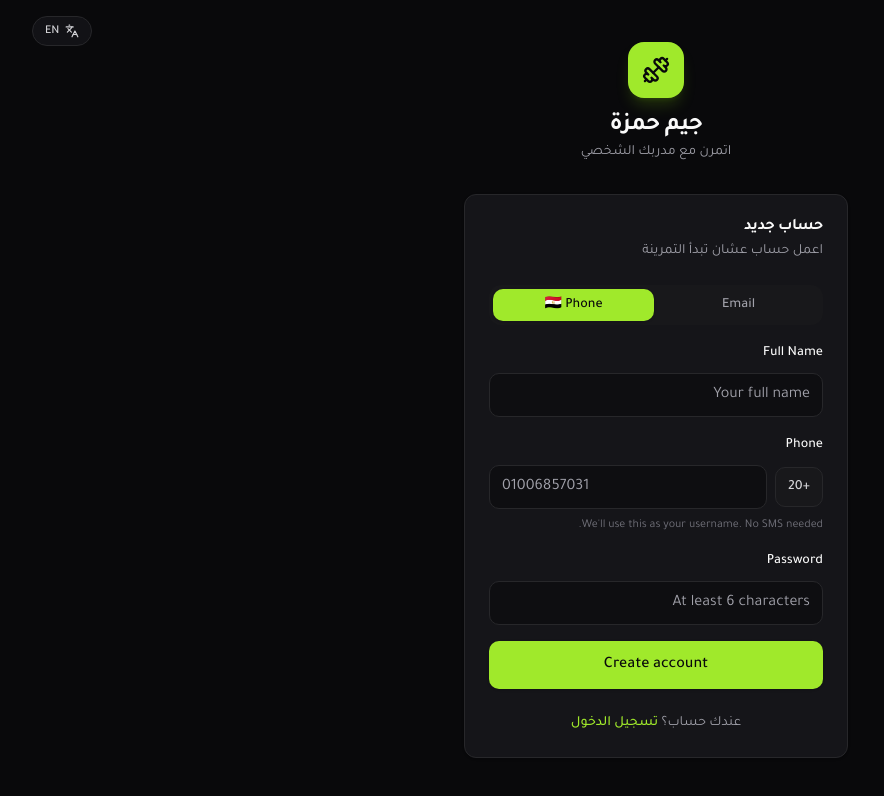
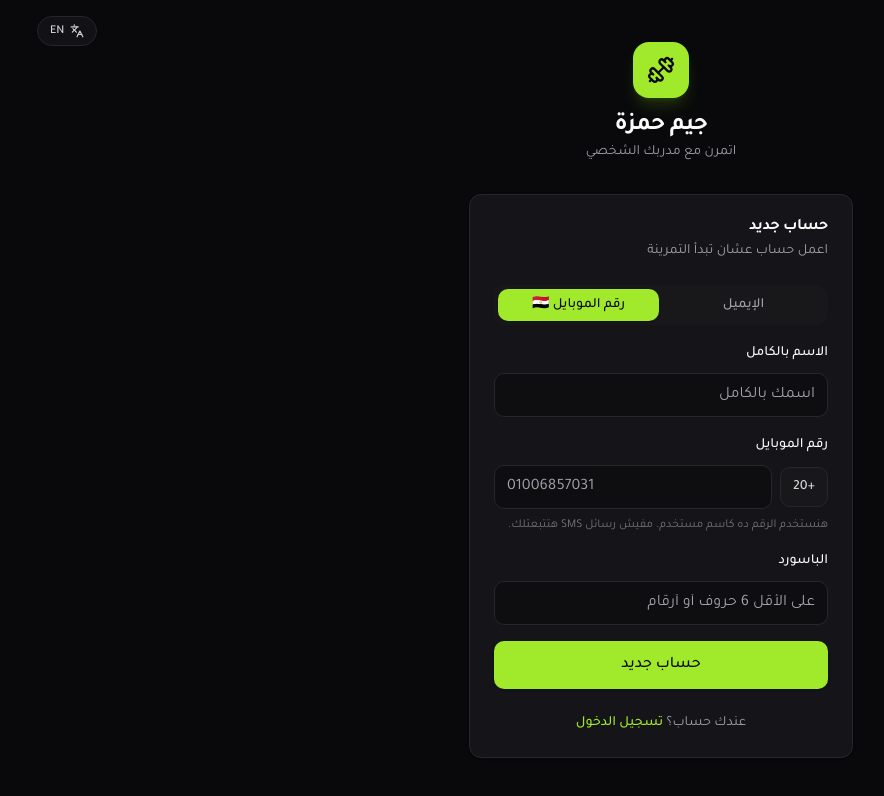
Before and after one commit to azar33R/hamza-gym, a Next.js app: page /signup in a window 1280 px wide. Shown: the top 796 px of the page, without its empty margins (107-991 px from the left). Built offline with nearby package versions, Linux system fonts and the light colour scheme; no server answers.

Commit message:
Wire SignupForm to i18n — all strings translated

```diff
--- a/components/auth/signup-form.tsx
+++ b/components/auth/signup-form.tsx
@@ -9,12 +9,14 @@ import { Label } from "@/components/ui/label";
 import { Tabs, TabsList, TabsTrigger } from "@/components/ui/tabs";
 import { createClient } from "@/lib/supabase/client";
 import { normalizeEGPhone } from "@/lib/phone";
+import { useI18n } from "@/lib/i18n/client";
 
 type Mode = "phone" | "email";
 
 export function SignupForm() {
   const router = useRouter();
   const supabase = createClient();
+  const { t } = useI18n();
   const [mode, setMode] = useState<Mode>("phone");
   const [fullName, setFullName] = useState("");
   const [phone, setPhone] = useState("");
@@ -32,7 +34,7 @@ export function SignupForm() {
     if (mode === "phone") {
       const normalized = normalizeEGPhone(phone);
       if (!normalized) {
-        toast.error("Enter a valid Egyptian number, e.g. 01006857031");
+        toast.error(t("auth.phone_invalid"));
         setLoading(false);
         return;
       }
@@ -56,7 +58,7 @@ export function SignupForm() {
       return;
     }
 
-    toast.success("Account created! Welcome aboard.");
+    toast.success(t("auth.account_created"));
     router.push("/dashboard");
     router.refresh();
   }
@@ -66,23 +68,23 @@ export function SignupForm() {
       <Tabs value={mode} onValueChange={(v) => setMode(v as Mode)}>
         <TabsList className="w-full">
           <TabsTrigger value="phone" className="flex-1">
-            🇪🇬 Phone
+            🇪🇬 {t("auth.phone")}
           </TabsTrigger>
           <TabsTrigger value="email" className="flex-1">
-            Email
+            {t("auth.email")}
           </TabsTrigger>
         </TabsList>
       </Tabs>
 
       <form onSubmit={handleSubmit} className="space-y-4">
         <div className="space-y-2">
-          <Label htmlFor="full-name">Full Name</Label>
+          <Label htmlFor="full-name">{t("auth.full_name")}</Label>
           <Input
             id="full-name"
             type="text"
             required
             autoComplete="name"
-            placeholder="Your full name"
+            placeholder={t("auth.full_name_placeholder")}
             value={fullName}
             onChange={(e) => setFullName(e.target.value)}
           />
@@ -90,7 +92,7 @@ export function SignupForm() {
 
         {mode === "phone" ? (
           <div className="space-y-2">
-            <Label htmlFor="phone">Phone</Label>
+            <Label htmlFor="phone">{t("auth.phone")}</Label>
             <div className="flex items-center gap-2">
               <span className="flex h-10 items-center rounded-md border border-input bg-zinc-900 px-3 text-sm font-medium text-zinc-300">
                 +20
@@ -101,25 +103,25 @@ export function SignupForm() {
                 required
                 inputMode="numeric"
                 autoComplete="tel-national"
-                placeholder="01006857031"
+                placeholder={t("auth.phone_example")}
                 value={phone}
                 onChange={(e) => setPhone(e.target.value)}
                 className="flex-1"
               />
             </div>
             <p className="text-xs text-zinc-500">
-              We&apos;ll use this as your username. No SMS needed.
+              {t("auth.phone_hint")}
             </p>
           </div>
         ) : (
           <div className="space-y-2">
-            <Label htmlFor="email">Email</Label>
+            <Label htmlFor="email">{t("auth.email")}</Label>
             <Input
               id="email"
               type="email"
               required
               autoComplete="email"
-              placeholder="you@example.com"
+              placeholder={t("auth.email_placeholder")}
               value={email}
               onChange={(e) => setEmail(e.target.value)}
             />
@@ -127,20 +129,20 @@ export function SignupForm() {
         )}
 
         <div className="space-y-2">
-          <Label htmlFor="password">Password</Label>
+          <Label htmlFor="password">{t("auth.password")}</Label>
           <Input
             id="password"
             type="password"
             required
             minLength={6}
             autoComplete="new-password"
-            placeholder="At least 6 characters"
+            placeholder={t("auth.password_min")}
             value={password}
             onChange={(e) => setPassword(e.target.value)}
           />
         </div>
         <Button type="submit" size="lg" className="w-full" disabled={loading}>
-          {loading ? "Creating account…" : "Create account"}
+          {loading ? t("auth.creating_account") : t("auth.create_account")}
         </Button>
       </form>
     </div>
--- a/messages/en.json
+++ b/messages/en.json
@@ -293,12 +293,17 @@
   "auth.create_account": "Create account",
   "auth.creating_account": "Creating account…",
   "auth.email": "Email",
+  "auth.email_placeholder": "you@example.com",
   "auth.full_name": "Full Name",
+  "auth.full_name_placeholder": "Your full name",
   "auth.has_account": "Already have an account?",
   "auth.no_account": "Don't have an account?",
   "auth.password": "Password",
+  "auth.password_min": "At least 6 characters",
   "auth.phone": "Phone",
+  "auth.phone_example": "01006857031",
   "auth.phone_hint": "We'll use this as your username. No SMS needed.",
+  "auth.phone_invalid": "Enter a valid Egyptian number, e.g. 01006857031",
   "auth.sign_in": "Sign in",
   "auth.sign_out": "Sign out",
   "auth.sign_up": "Sign up",
```
Also changed, not shown: messages/ar.json.
